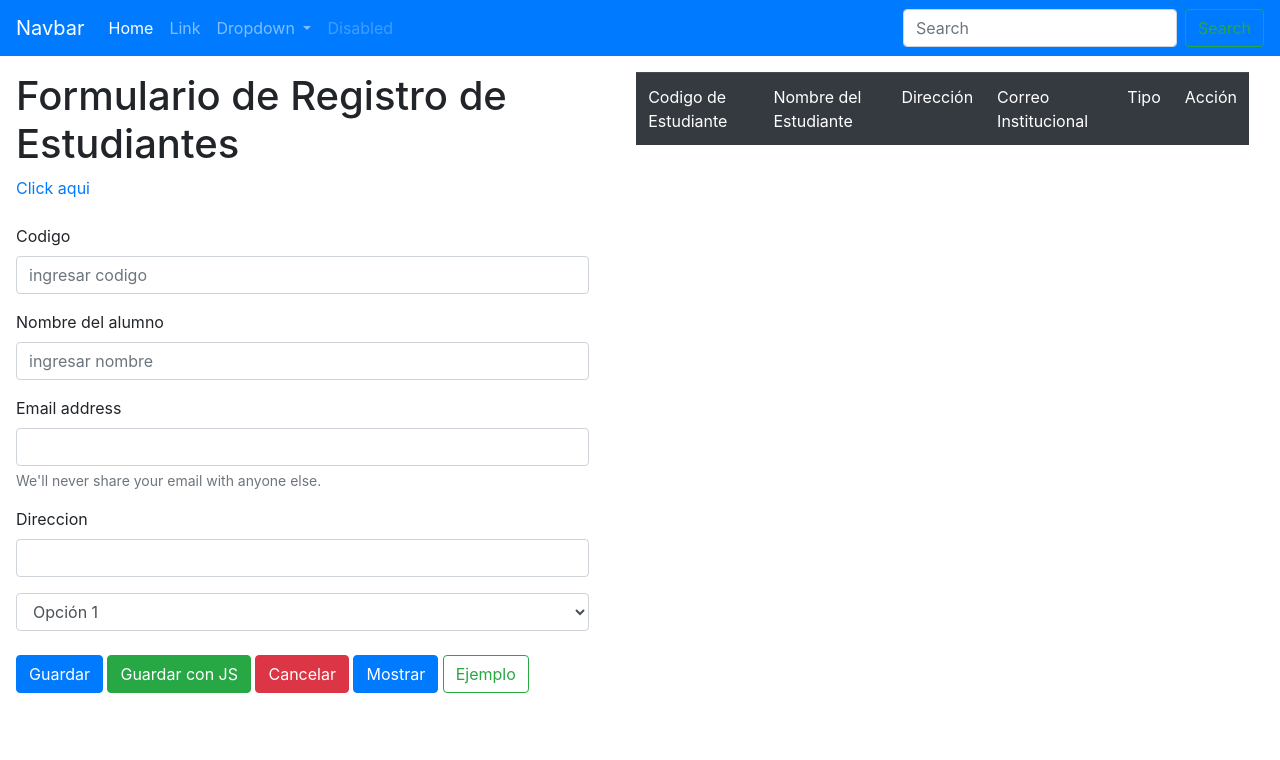
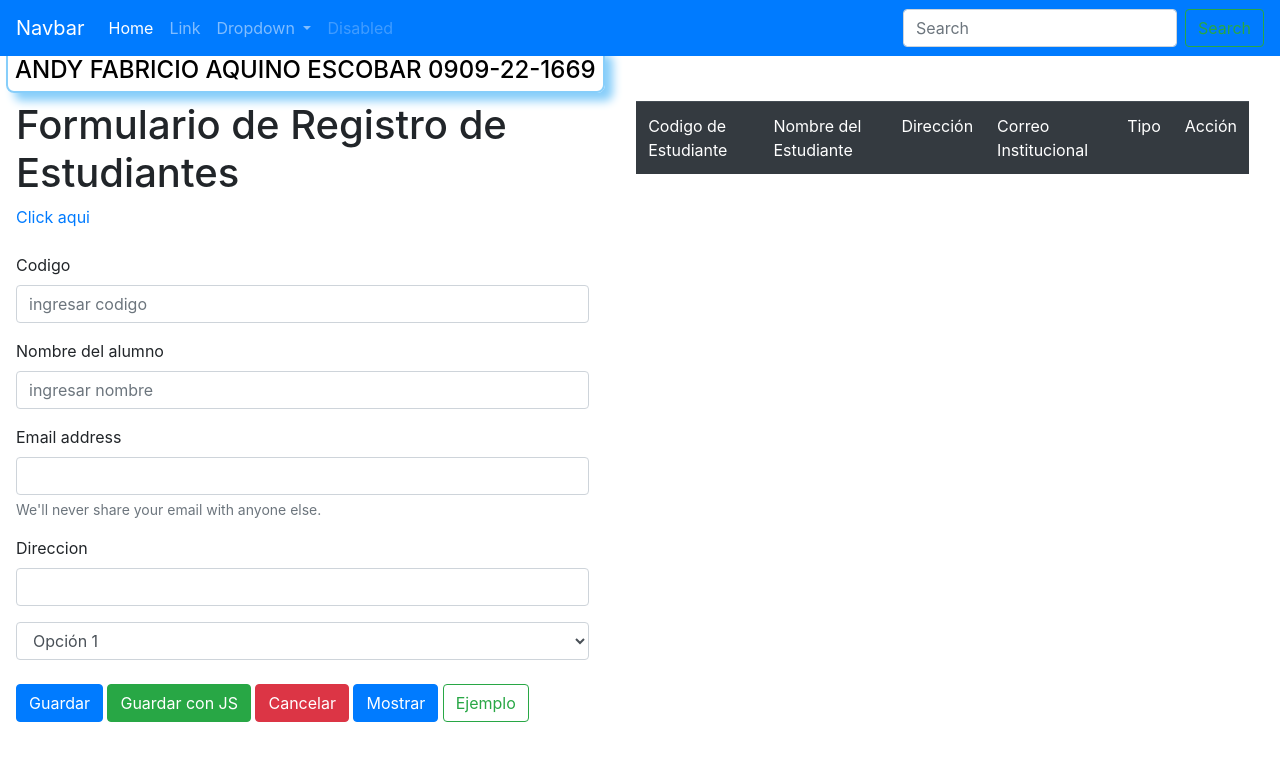
Before and after one commit to Andy13K/AplicacionWebMaquinaVirtual, a plain HTML site: page build/web/index.html in a window 1280 px wide. Drawn offline with nearby package versions, Linux system fonts and the light colour scheme; some packages are replaced by stand-ins of ours; a script that the page names is missing.

Commit message:
Agregando datos personales en la pantalla principal de la aplicacion Web

```diff
--- a/build/web/index.html
+++ b/build/web/index.html
@@ -13,6 +13,18 @@ Click nbfs://nbhost/SystemFileSystem/Templates/JSP_Servlet/Html.html to edit thi
         <script src="https://cdn.jsdelivr.net/npm/bootstrap@4.6.2/dist/js/bootstrap.bundle.min.js" integrity="sha384-Fy6S3B9q64WdZWQUiU+q4/2Lc9npb8tCaSX9FK7E8HnRr0Jz8D6OP9dO5Vg3Q9ct" crossorigin="anonymous"></script>
         <script src="//cdn.jsdelivr.net/npm/sweetalert2@11"></script>
         <script src="js/script.js"></script>
+       <style>
+          .miinfo {
+          color: black;
+          padding: 7px;
+          margin: 6px;
+          font-size: 24px;
+          border: 2px solid lightskyblue;
+          display: inline;
+          border-radius: 8px;
+          box-shadow: 8px 8px 10px lightskyblue;
+           }
+        </style>
 
     </head>
     <body>
@@ -51,7 +63,7 @@ Click nbfs://nbhost/SystemFileSystem/Templates/JSP_Servlet/Html.html to edit thi
         </form>
       </div>
     </nav>
-
+    <h1 class="miinfo">ANDY FABRICIO AQUINO ESCOBAR 0909-22-1669</h1>
     <div class="d-flex justify-content-around">
         <div class="p-3 bd-highlight">
         <h1>Formulario de Registro de Estudiantes</h1>
```
Also changed, not shown: web/index.html (+13 -1 lines).
